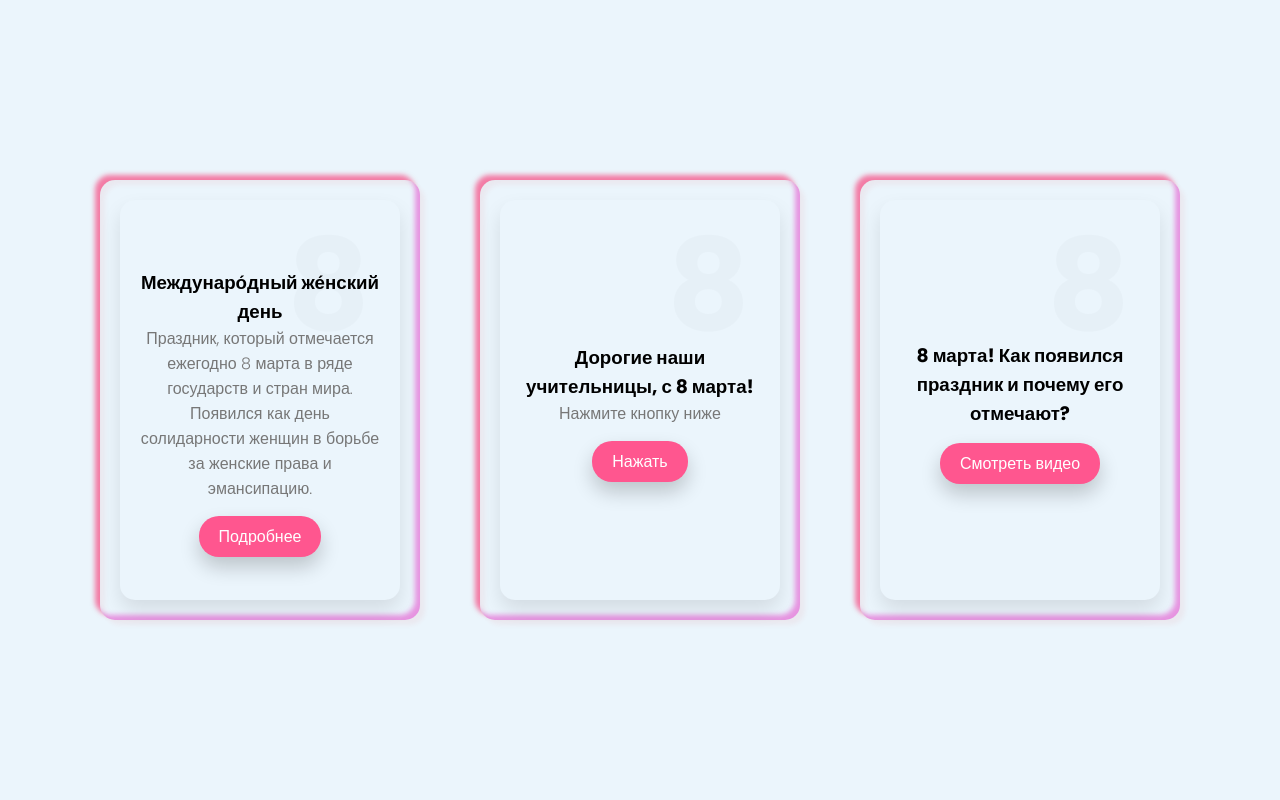
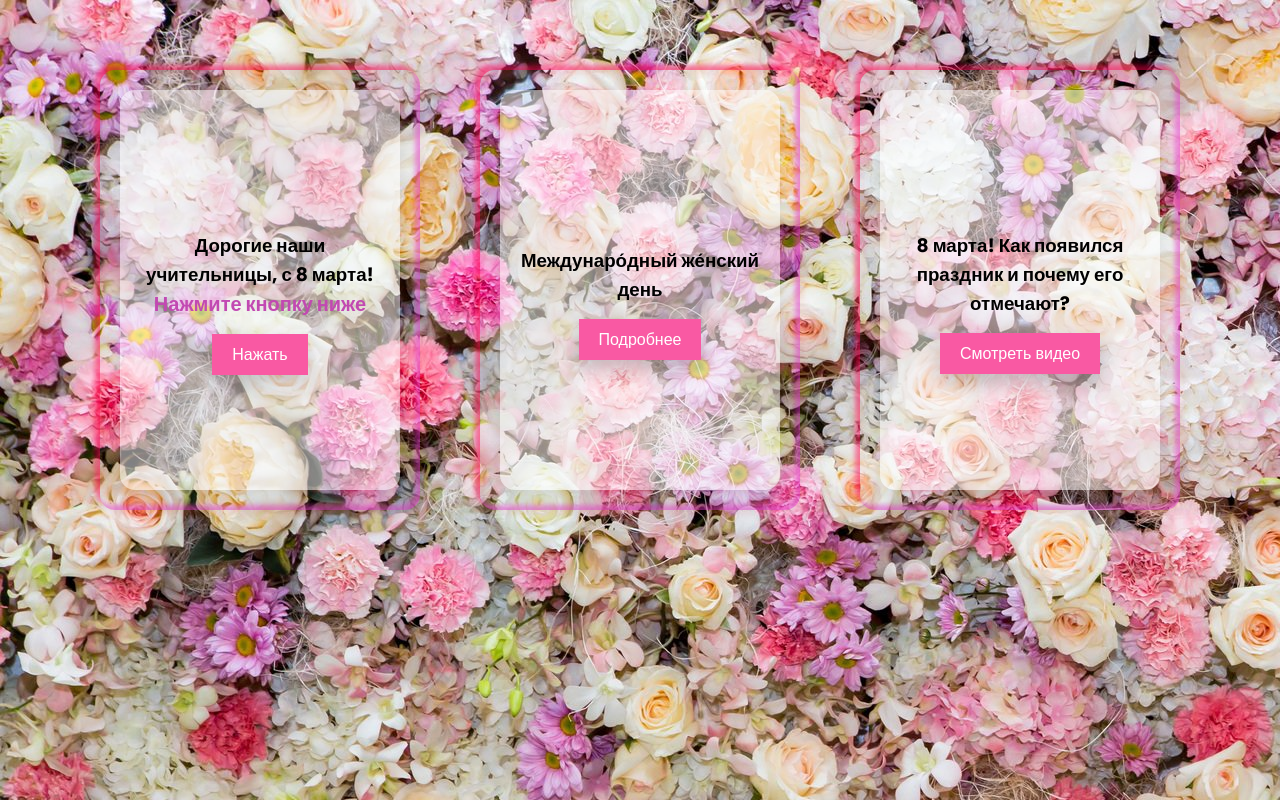
Before and after one commit to chika457/invitation, a plain HTML site: page index.html in a window 1280 px wide. Drawn offline with Linux system fonts and the light colour scheme.

Commit message:
new landing

```diff
--- a/css/style.css
+++ b/css/style.css
@@ -9,8 +9,8 @@ body {
   display: flex;
   justify-content: center;
   align-items: center;
-  min-height: 100vh;
-  background: #ebf5fc;
+  min-height: 50vh;
+  background-image: url(../flovers.jpg) !important;
 }
 .container {
   display: flex;
@@ -37,7 +37,7 @@ body {
   left: 20px;
   right: 20px;
   bottom: 20px;
-  background: #ebf5fc;
+  background-color: rgba(255,255,255,0.5);;
   box-shadow: 0 10px 20px rgba(0, 0, 0, 0.1);
   border-radius: 15px;
   display: flex;
@@ -49,7 +49,7 @@ body {
 {
   transform: translateY(-50px);
   box-shadow: 0 10px 40px rgba(0, 0, 0, 0.2);
-  background:  linear-gradient(45deg,#41b2dc,#dfe9f0);
+  background:  linear-gradient(45deg,#dc41c7,#dfe9f0);
 }
 .container .card .box .content {
   padding: 20px;
@@ -77,11 +77,12 @@ body {
 }
 .container .card .box .content p
 {
-  font-size: 1em;
+  font-size: 20px;
   font-weight: 300;
-  color: #777;
+  color: rgb(194, 73, 178);
   z-index: 1;
   transition: 0.5s;
+  font-weight: 800;
 }
 .container .card:hover .box .content h3,
 .container .card:hover .box .content p
@@ -93,9 +94,9 @@ body {
   position: relative;
   display: inline-block;
   padding: 8px 20px;
-  background: #ff568f;
+  background: #f959a3;
   margin-top: 15px;
-  border-radius: 20px;
+  border-radius: px;
   color: #fff;
   text-decoration: none;
   font-weight: 400;
--- a/index.html
+++ b/index.html
@@ -12,16 +12,9 @@
           <div class="content">
             <img class="logo" src="" alt="" />
             <h2>8</h2>
-            <h3>Междунаро́дный же́нский день</h3>
-            <p>
-              Праздник, который отмечается ежегодно 8 марта в ряде государств и
-              стран мира. Появился как день солидарности женщин в борьбе за
-              женские права и эмансипацию.
-            </p>
-            <a
-              href="https://ru.wikipedia.org/wiki/%D0%9C%D0%B5%D0%B6%D0%B4%D1%83%D0%BD%D0%B0%D1%80%D0%BE%D0%B4%D0%BD%D1%8B%D0%B9_%D0%B6%D0%B5%D0%BD%D1%81%D0%BA%D0%B8%D0%B9_%D0%B4%D0%B5%D0%BD%D1%8C"
-              >Подробнее</a
-            >
+            <h3>Дорогие наши учительницы, с 8 марта!</h3>
+            <p>Нажмите кнопку ниже</p>
+            <a href="https://mart8.vercel.app/">Нажать</a>
           </div>
         </div>
       </div>
@@ -30,9 +23,13 @@
           <div class="content">
             <img class="logo" src="" alt="" />
             <h2>8</h2>
-            <h3>Дорогие наши учительницы, с 8 марта!</h3>
-            <p>Нажмите кнопку ниже</p>
-            <a href="https://mart8.vercel.app/">Нажать</a>
+            <h3>Междунаро́дный же́нский день</h3>
+            <p>
+            </p>
+            <a
+              href="https://ru.wikipedia.org/wiki/%D0%9C%D0%B5%D0%B6%D0%B4%D1%83%D0%BD%D0%B0%D1%80%D0%BE%D0%B4%D0%BD%D1%8B%D0%B9_%D0%B6%D0%B5%D0%BD%D1%81%D0%BA%D0%B8%D0%B9_%D0%B4%D0%B5%D0%BD%D1%8C"
+              >Подробнее</a
+            >
           </div>
         </div>
       </div>
```
Also changed, not shown: flovers.jpg (added).
